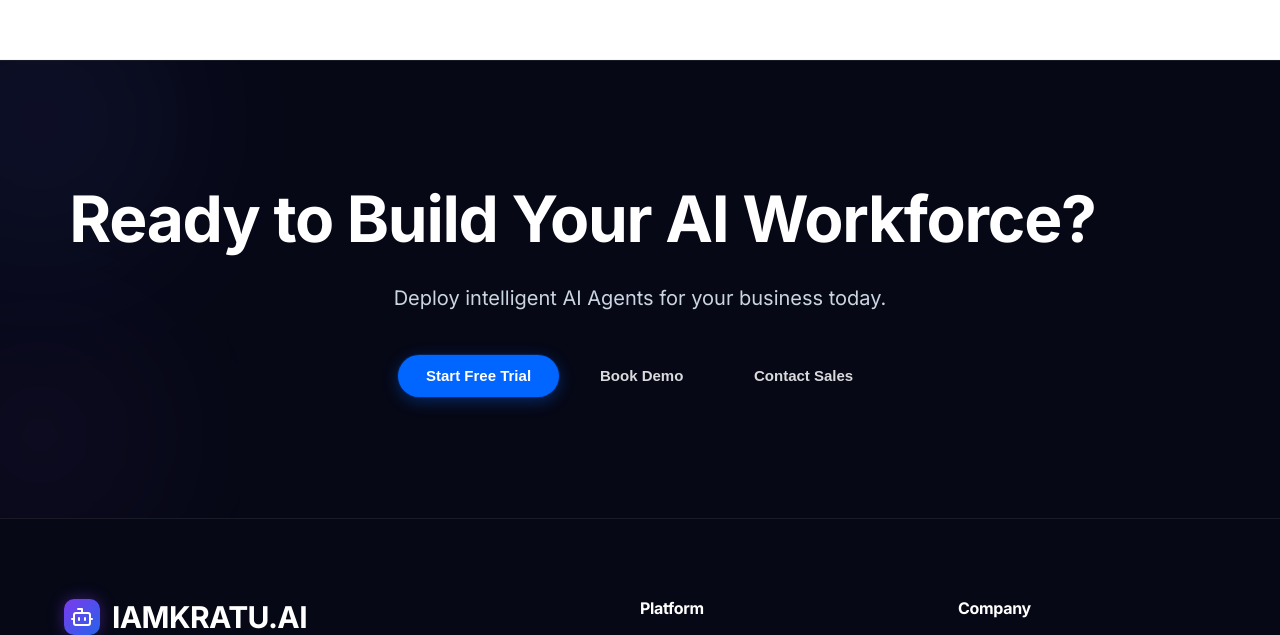
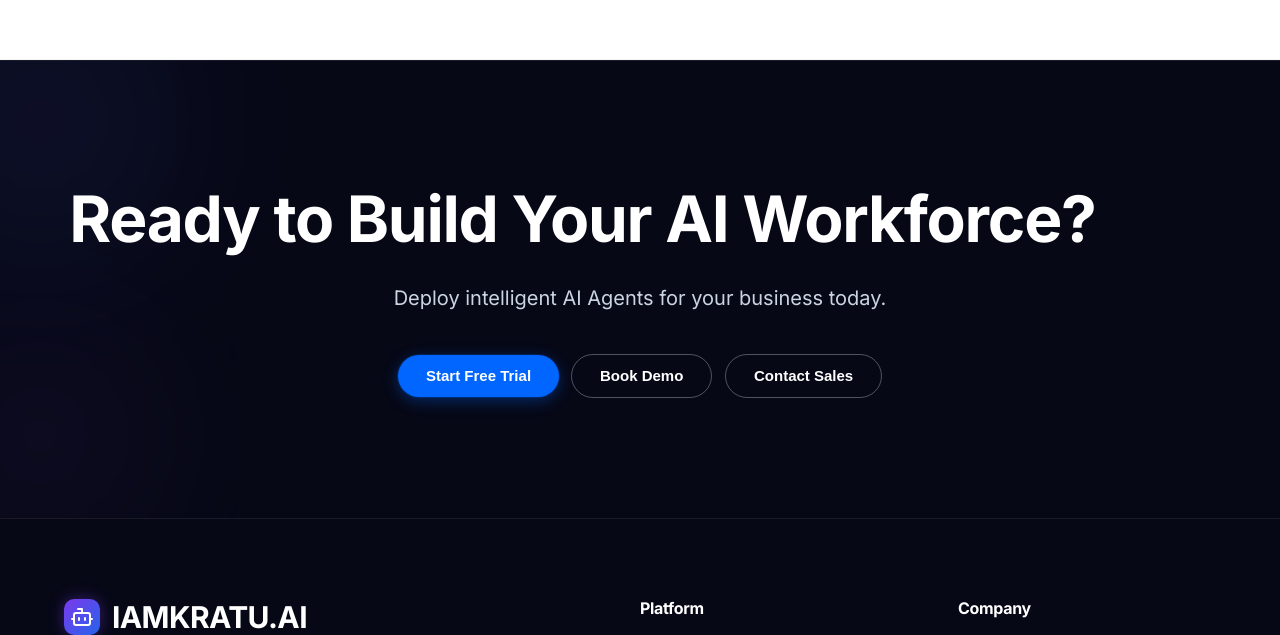
Before and after one commit to Rakhi-Dalabanjan/AI_Agent, a React (Vite) app: page / in a window 1280 px wide. Shown: the part 11365-12000 px from the top of the page. Built offline with nearby package versions, Linux system fonts and the light colour scheme.

Commit message:
Updated website design

```diff
--- a/src/pages/content/HomeContent.jsx
+++ b/src/pages/content/HomeContent.jsx
@@ -1152,16 +1152,14 @@ export function HomeContent() {
               Start Free Trial
             </button>
             <button
-              className="btn btn-ghost btn-large open-modal"
+              className="btn btn-outline btn-large open-modal"
               data-modal-title="Book Demo"
-              style={{ color: 'white' }}
             >
               Book Demo
             </button>
             <button
-              className="btn btn-ghost open-modal"
+              className="btn btn-outline btn-large open-modal"
               data-modal-title="Contact Sales"
-              style={{ color: 'white' }}
             >
               Contact Sales
             </button>
```
